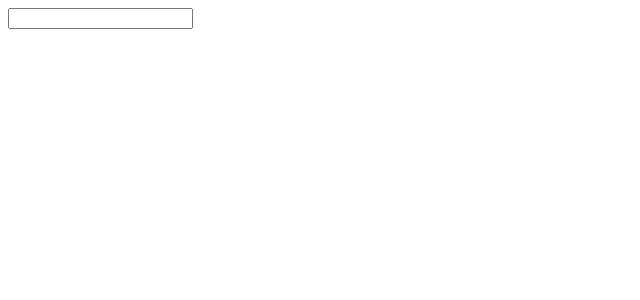
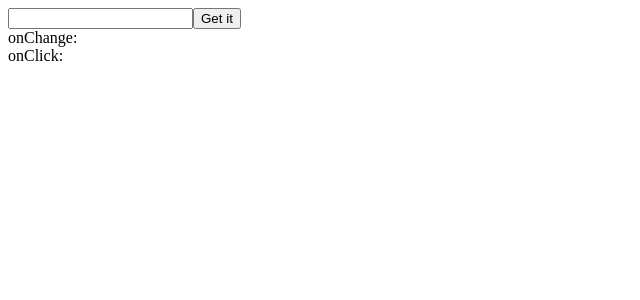
Before and after one commit to ozamar1212/hu-react-redux-1, a React (Create React App) app in the folder react-apps/: page / in a window 1280 px wide. Shown: the top 300 px of the page, without its empty margins (0-640 px from the left). Built offline with nearby package versions, Linux system fonts and the light colour scheme.

Commit message:
use state with button click

```diff
--- /dev/null
+++ b/react-apps/src/applications/007_onChange_with_button/App.jsx
@@ -0,0 +1,58 @@
+import { useState } from 'react';
+
+function Input2() {
+  let value = '';
+  const [updatedValue, setUpdatedValue] = useState('');
+
+  function valueChange(event) {
+    value = event.target.value;
+  }
+
+  function changeValue() {
+    console.log(value);
+    setUpdatedValue(value);
+  }
+
+  return (
+    <div>
+      <input onChange={valueChange} />
+      <button onClick={changeValue}>Get it</button>
+      <div>onChange: {value}</div>
+      <div>onClick: {updatedValue}</div>
+    </div>
+  );
+}
+
+function Input() {
+  const [value, setValue] = useState('');
+  const [updatedValue, setUpdatedValue] = useState('');
+
+  function valueChange(event) {
+    const newValue = event.target.value;
+    setValue(newValue);
+  }
+
+  function changeValue() {
+    console.log(value);
+    setUpdatedValue(value);
+  }
+
+  return (
+    <div>
+      <input onChange={valueChange} />
+      <button onClick={changeValue}>Get it</button>
+      <div>onChange: {value}</div>
+      <div>onClick: {updatedValue}</div>
+    </div>
+  );
+}
+
+function App() {
+  return (
+    <div>
+      <Input2 />
+    </div>
+  );
+}
+
+export default App;
--- a/react-apps/src/index.js
+++ b/react-apps/src/index.js
@@ -1,6 +1,6 @@
 import React from 'react';
 import ReactDOM from 'react-dom/client';
-import App from './applications/006_onChange/App';
+import App from './applications/007_onChange_with_button/App';
 import reportWebVitals from './reportWebVitals';
 
 const root = ReactDOM.createRoot(document.getElementById('root'));
```
